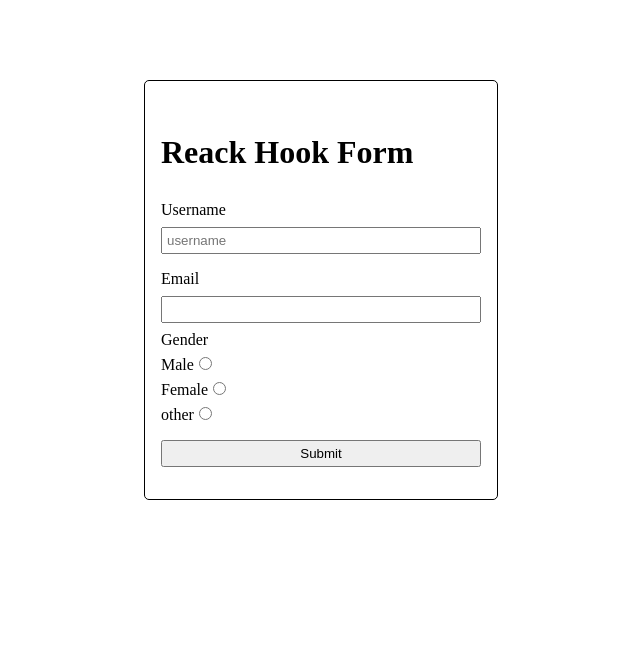
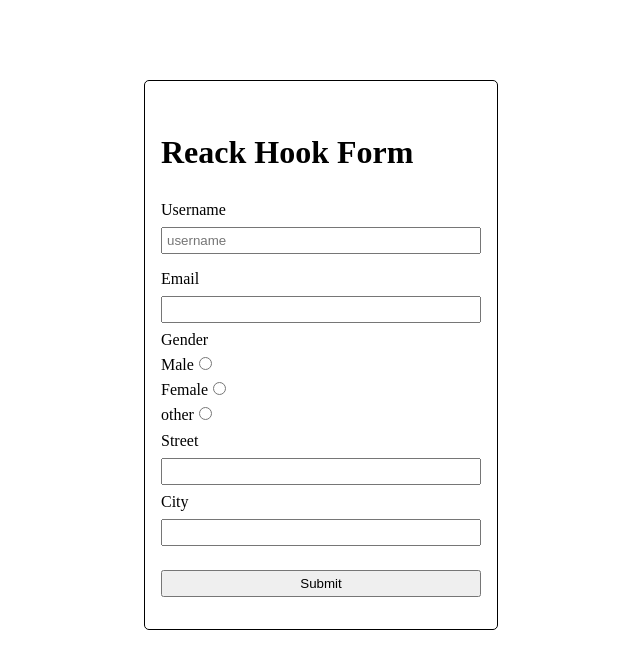
Before and after one commit to Digambar1411/react-hook-form, a React (Vite) app: page / in a window 1280 px wide. Shown: the top 668 px of the page, without its empty margins (319-959 px from the left). Built offline with nearby package versions, Linux system fonts and the light colour scheme; no server answers.

Commit message:
section class

```diff
--- a/src/components/ReactHookForm.tsx
+++ b/src/components/ReactHookForm.tsx
@@ -5,6 +5,10 @@ type SampleFormType = {
   username:string;
   email: string;
   gender:string;
+  address:{
+    street:string;
+    city:string;
+  }
 }
 
 const ReactHookForm = () => {
@@ -16,9 +20,9 @@ const ReactHookForm = () => {
     formState:{errors}
   } = useForm<SampleFormType>({
     defaultValues:async () =>{
-      const data = await fetch('https://jsonplaceholder.typicode.com/users/1');
-      const json = await data.json();
-      return {username:json.username,email:json.email, gender:''}
+      const response = await fetch('https://jsonplaceholder.typicode.com/users/1');
+      const data = await response.json();
+      return {username:data.username,email:data.email, gender:'', address:{street:data.address.street,city:data.address.city}};
     }});
 
   const submitForm = (data: SampleFormType) => {
@@ -69,7 +73,18 @@ const ReactHookForm = () => {
           <label htmlFor="other">other</label>
           <input type="radio" id="other" value='other'  {...register('gender',{required:'gender is required'}) } />
         </div>
-        {errors.gender && <p className='error'>{errors.gender?.message}</p> }
+          {errors.gender && <p className='error'>{errors.gender?.message}</p> }
+
+        <div className='section'>
+          <label htmlFor="street">Street</label>
+          <input type="text" id='street' {...register('address.street',{required:'street address is required'})} />
+          {errors.address?.street && <p className='error'>{errors.address.street?.message}</p> }
+        </div>
+        <div className='section'>
+          <label htmlFor="city">City</label>
+          <input type="text" id='city' {...register('address.city',{required:'city is required'})}/>
+          {errors.address?.city && <p className='error'>{errors.address.city?.message}</p> }
+        </div>
       </div>
 
       <button type="submit">Submit</button>
```
